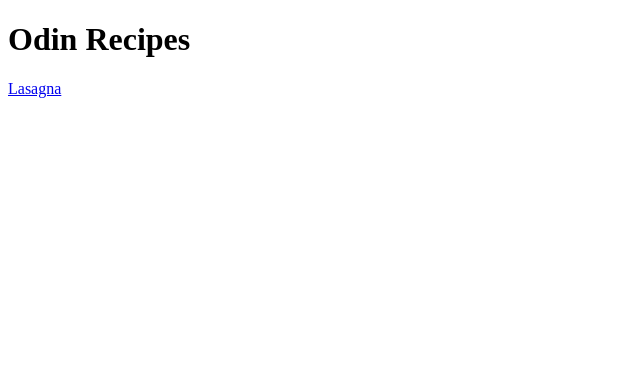
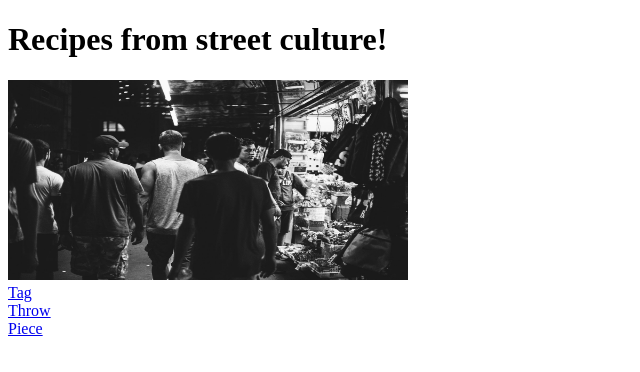
Before and after one commit to mihapehlic/odin_recipes, a plain HTML site: page index.html in a window 1280 px wide. Shown: the whole page, without its empty margins (0-640 px from the left). Drawn offline with Linux system fonts and the light colour scheme.

Commit message:
Changed the story of recipes from food to graffiti

```diff
--- a/index.html
+++ b/index.html
@@ -1,12 +1,17 @@
 <!DOCTYPE html>
 <html>
     <head>
-        <title>My recipes</title>
+        <title>Recipes from street culture!</title>
         <meta charset="UTF-8"/>
     </head>
 
     <body>
-        <h1>Odin Recipes</h1>
-        <a href="recipes/lasagna.html">Lasagna</a>
+        <h1 id="header">Recipes from street culture!</h1>
+        <img src="images/street.jpg" alt="a talented artist" style="width: 400px;height: 200px;">
+        <div>
+            <a href="recipes/tag.html">Tag</a><br>
+            <a href="recipes/throw.html">Throw</a><br>
+            <a href="recipes/piece.html">Piece</a>
+        </div>
     </body>
 </html>
```
Also changed, not shown: recipes/lasagna.html (deleted, +0 -11 lines), recipes/piece.html (added, +12 -0 lines), recipes/tag.html (added, +12 -0 lines), recipes/throw.html (added, +12 -0 lines), images/piece.jpg (added), images/street.jpg (added), images/tag.jpg (added), images/throw.jpg (added).
